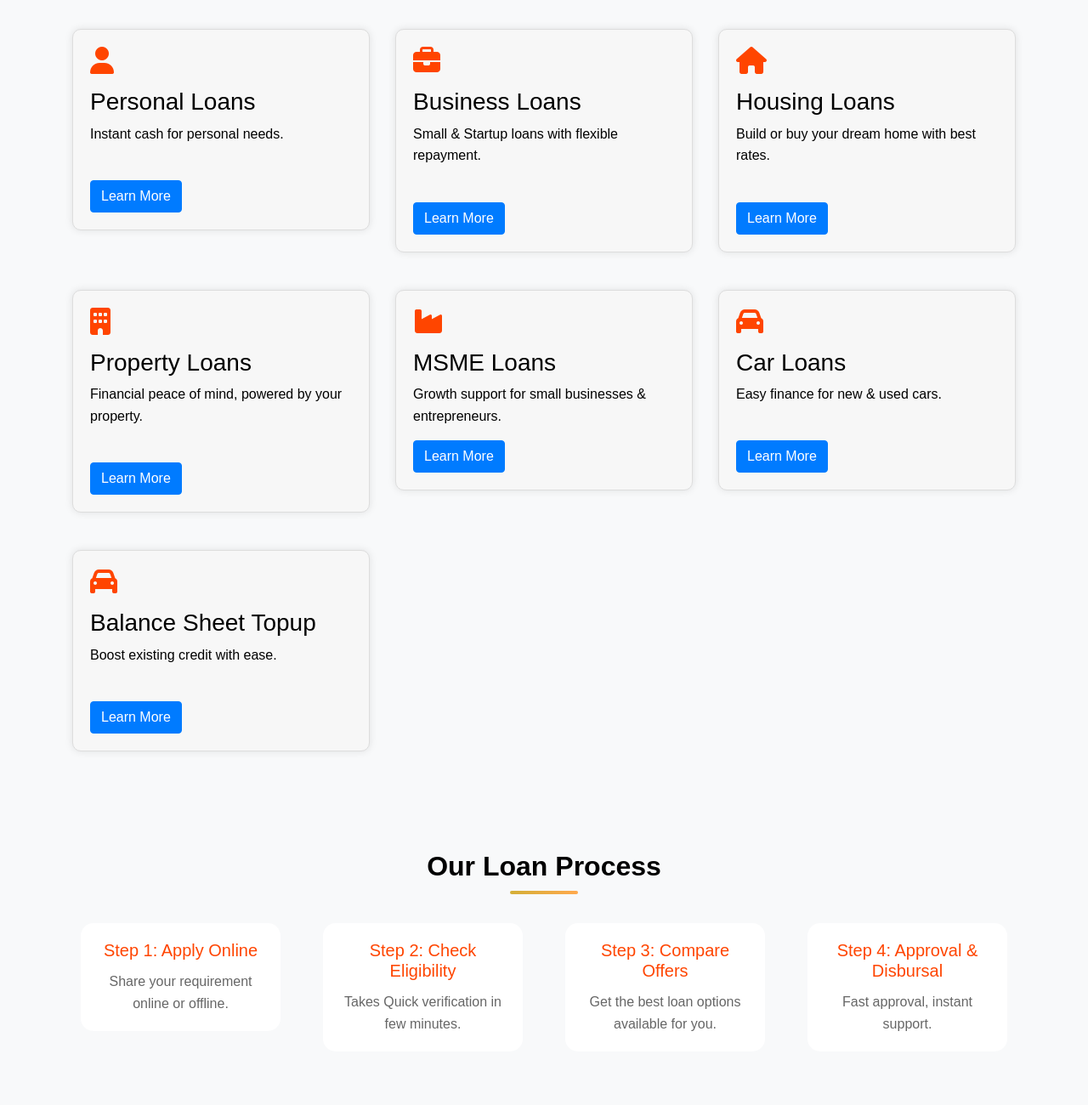
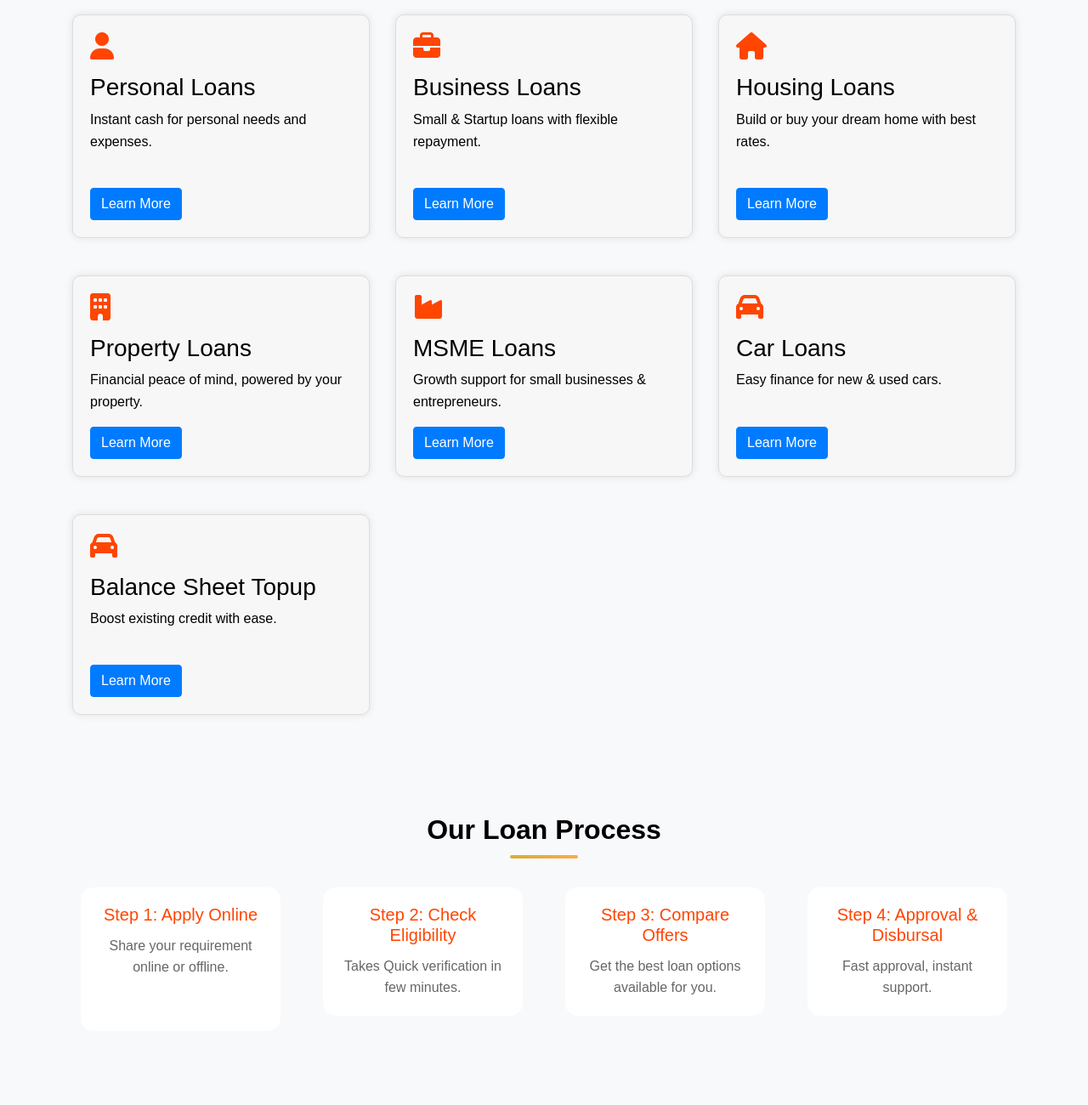
Before and after one commit to Mugilesh-R/PT-testing1, a plain HTML site: page index.html in a window 1280 px wide. Shown: the part 2980-4280 px from the top of the page at 85% size. Drawn offline with nearby package versions, Linux system fonts and the light colour scheme.

Commit message:
minor change

```diff
--- a/index.html
+++ b/index.html
@@ -108,7 +108,7 @@
         <div class="col-md-4">
           <div class="p-4 shadow-sm rounded bg-white">
             <h5 style="color: orangered; font-size: 14px;">Expert Loan Advisors for Personalized Support</h5>
-            <p style="font-size: small;">Our experienced loan advisors provide dedicated support and expert guidance, helping you navigate the loan process with ease and confidence.</p>
+            <p style="font-size: small;">Our experienced loan advisors provide dedicated support and expert guidance,helping you navigate loan process with ease and confidence.</p>
           </div>
         </div>
         <div class="col-md-4">
@@ -160,7 +160,7 @@
       <div class="loan-box">
         <i class="fa fa-user fa-2x mb-3" aria-hidden="true" style="color: #ff4500;"></i>
         <h3>Personal Loans</h3>
-        <p>Instant cash for personal needs.</p><br>
+        <p>Instant cash for personal needs and expenses.</p><br>
         <a href="" class="btn btn-primary">Learn More</a>
       </div>
     </div>
@@ -184,7 +184,7 @@
       <div class="loan-box">
         <i class="fa fa-building fa-2x mb-3" aria-hidden="true" style="color: #ff4500;"></i>
         <h3>Property Loans</h3>
-        <p>Financial peace of mind, powered by your property.</p><br>
+        <p>Financial peace of mind, powered by your property.</p>
         <a href="" class="btn btn-primary">Learn More</a>
       </div>
     </div>
@@ -225,7 +225,7 @@
         <div class="card ">
           <div class="card-body" >
             <h5 class="card-title" style="color: #ff4500;">Step 1: Apply Online</h5>
-            <p class="card-text">Share your requirement online or offline.</p>
+            <p class="card-text">Share your requirement online or offline.</p><br>
           </div>
         </div>
       </div>
```
